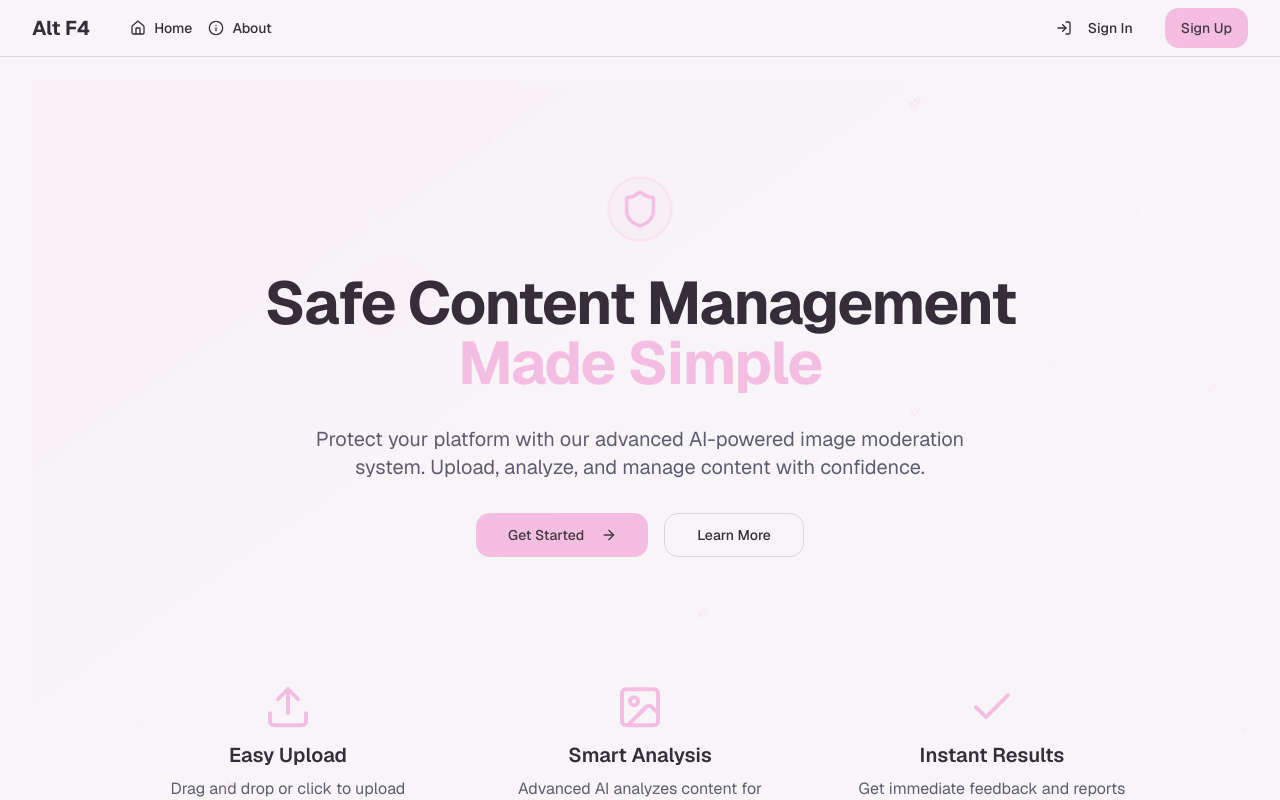
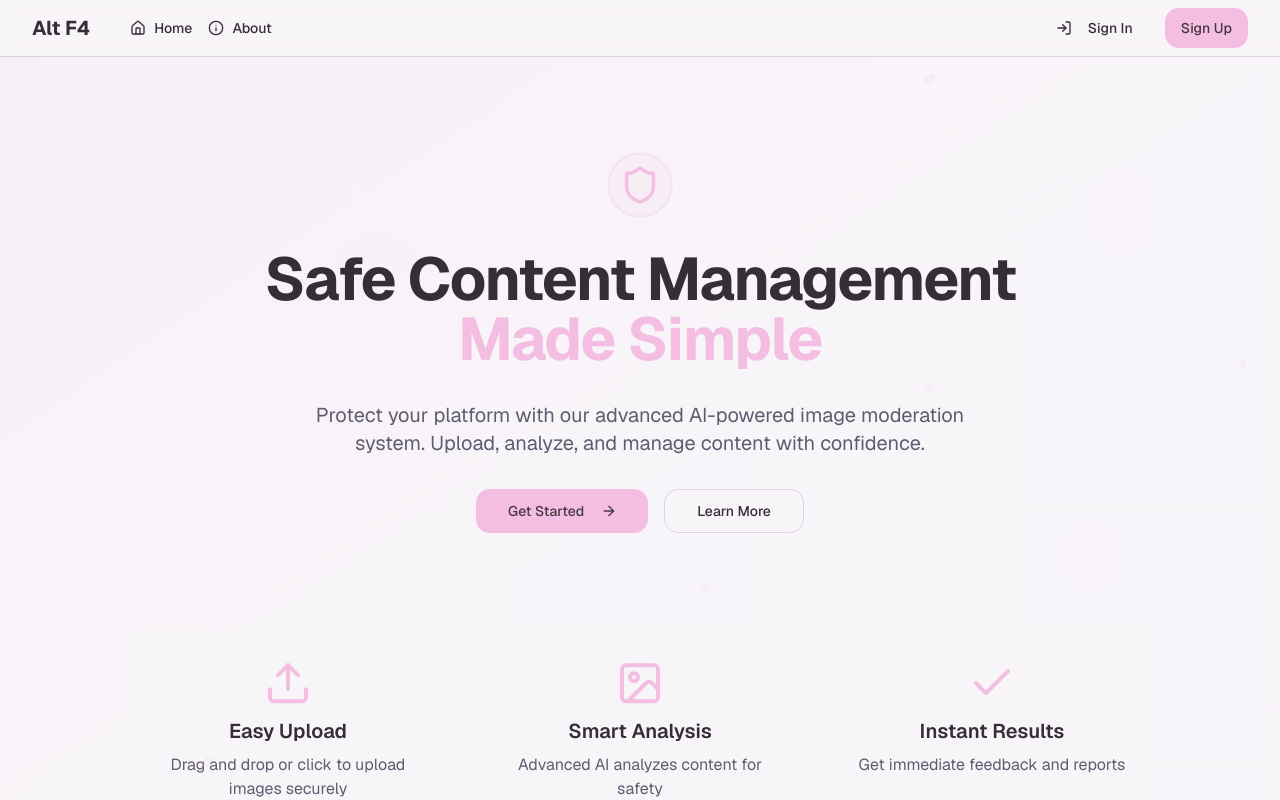
Before and after one commit to S-Axhwin/alt-f4, a Next.js app: page / in a window 1280 px wide. Shown: the top 800 px of the page. Built offline with nearby package versions, Linux system fonts and the light colour scheme; no server answers.

Commit message:
adde files

```diff
--- a/app/layout.tsx
+++ b/app/layout.tsx
@@ -44,7 +44,7 @@ export default function RootLayout({
                     <main className="min-h-screen flex flex-col">
                         <Navbar />
                         <div className="flex-1">
-                            <div className="container py-6">
+                            <div className="">
                                 {children}
                             </div>
                         </div>
```
